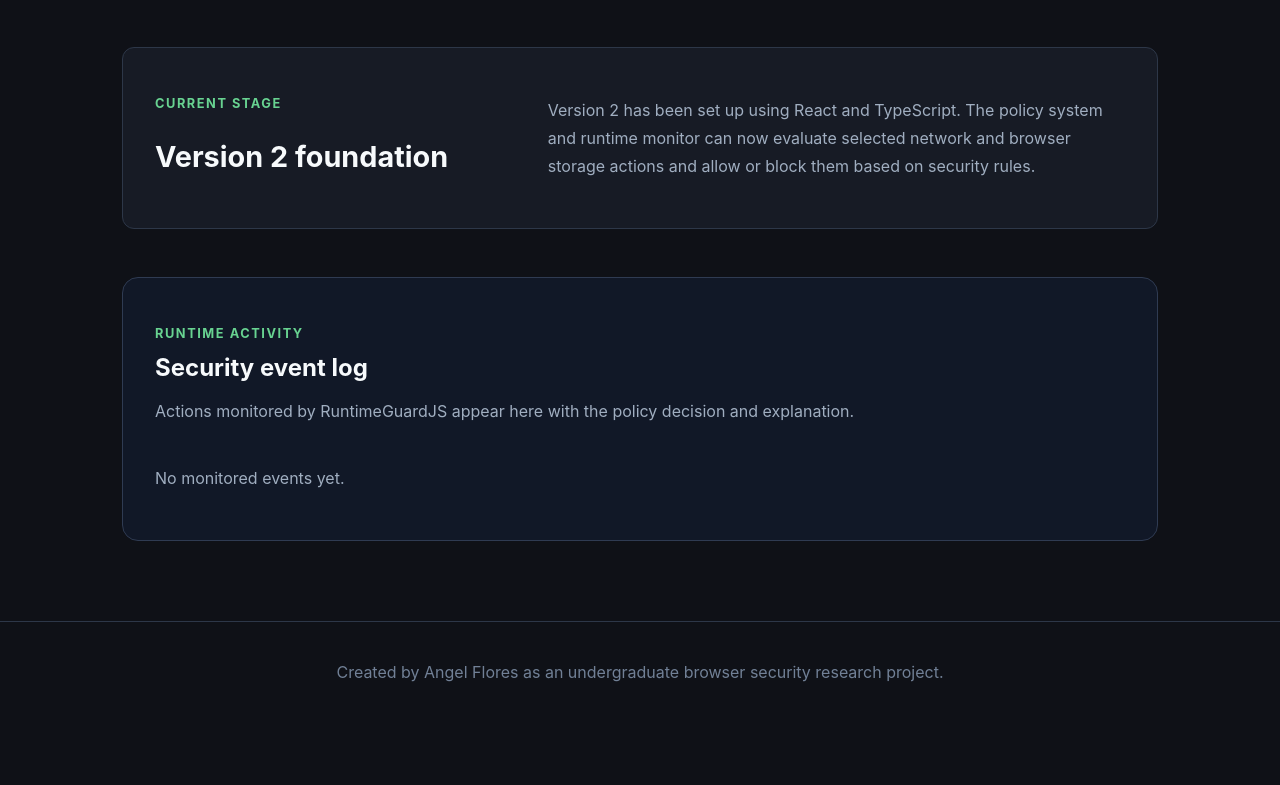
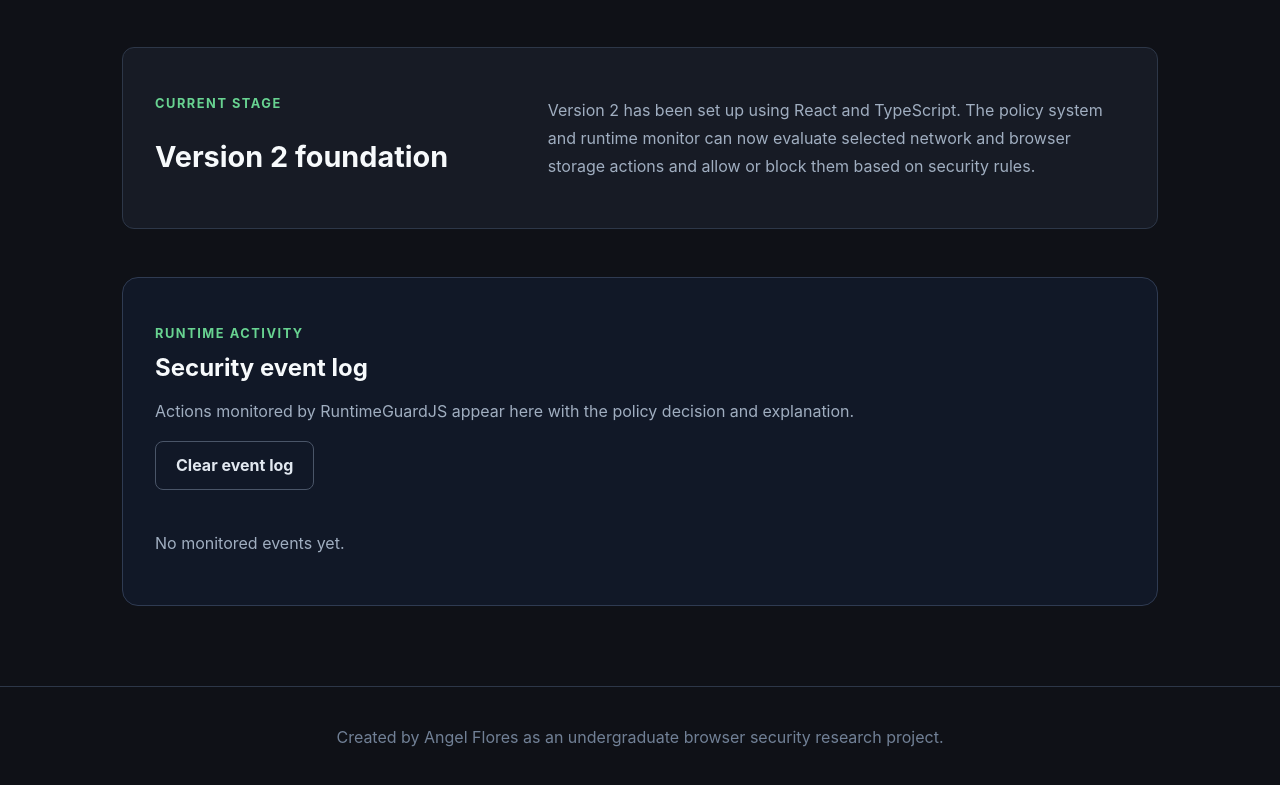
Before and after one commit to Angelflores268/runtimeguardjs-research, a React (Vite) app: page / in a window 1280 px wide. Shown: the part 1301-2086 px from the top of the page. Before the commit the page ends 2023 px from the top, so only its background shows below. Built offline with nearby package versions, Linux system fonts and the light colour scheme.

Commit message:
added in a extra button for clearing

```diff
--- a/src/App.tsx
+++ b/src/App.tsx
@@ -4,6 +4,7 @@ import "./App.css";
 import {
   getEvents,
   subscribeToEvents,
+  clearEvents,
   type MonitorEvent,
 } from "./eventLogger";
 
@@ -100,6 +101,13 @@ function App() {
               Actions monitored by RuntimeGuardJS appear here with the policy
               decision and explanation.
             </p>
+
+            <button
+              className="secondary-button"
+              onClick={clearEvents}
+            >
+              Clear event log
+            </button>
           </div>
 
           <div className="event-list">
--- a/src/eventLogger.ts
+++ b/src/eventLogger.ts
@@ -51,3 +51,11 @@ export function subscribeToEvents(
     );
   };
 }
+
+export function clearEvents() {
+  events = [];
+
+  for (const listener of listeners) {
+    listener([...events]);
+  }
+}
```
